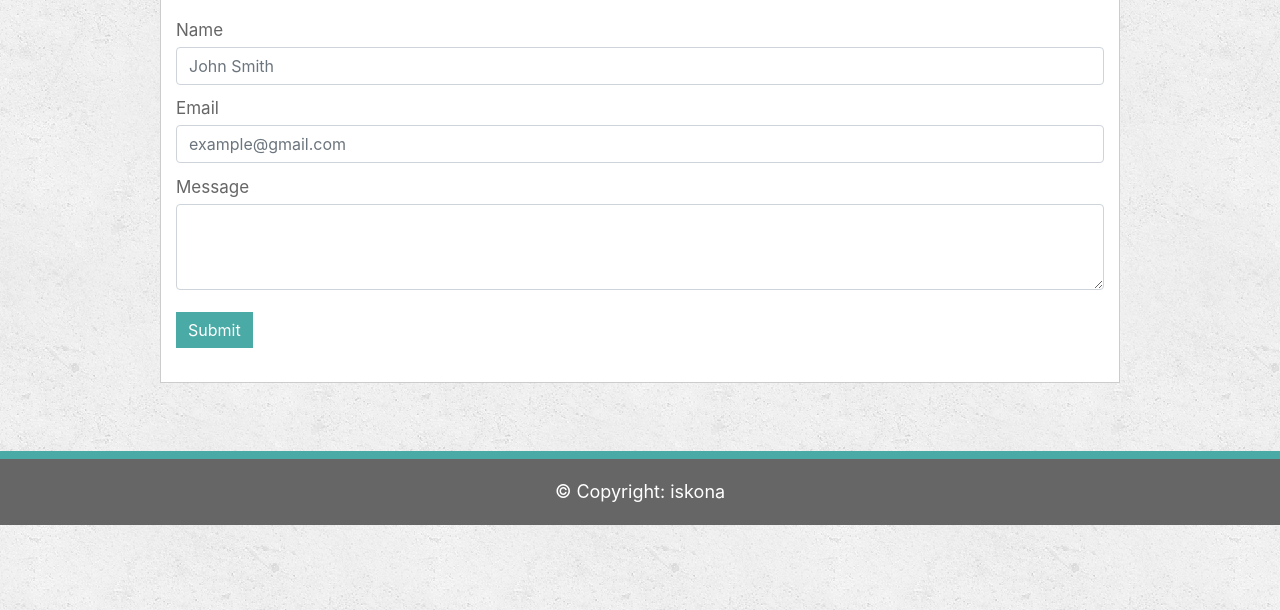
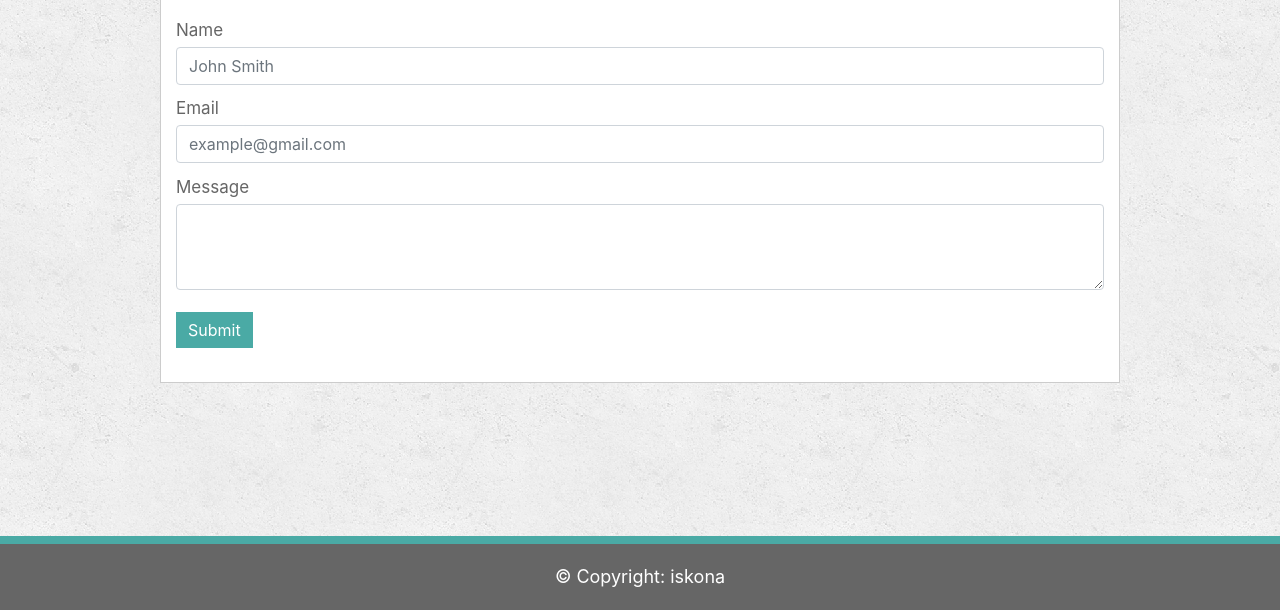
Before and after one commit to iskona/Responsive-Portfolio, a plain HTML site: page contact.html in a window 1280 px wide. Shown: the part 190-800 px from the top of the page. Drawn offline with nearby package versions, Linux system fonts and the light colour scheme.

Commit message:
added Sticky footer to pin the Footer to the bottom of the screen

```diff
--- a/contact.html
+++ b/contact.html
@@ -83,7 +83,7 @@
     <br>
 
     <!-- Footer -->
-    <footer class="page-footer font-small cyan darken-3">
+    <footer class="page-footer font-small cyan darken-3 fixed-bottom">
 
         <!-- Copyright -->
         <div class="footer-copyright text-center py-3">© Copyright:
```
Also changed, not shown: index.html (+1 -1 lines), portfolio.html (+1 -1 lines).
